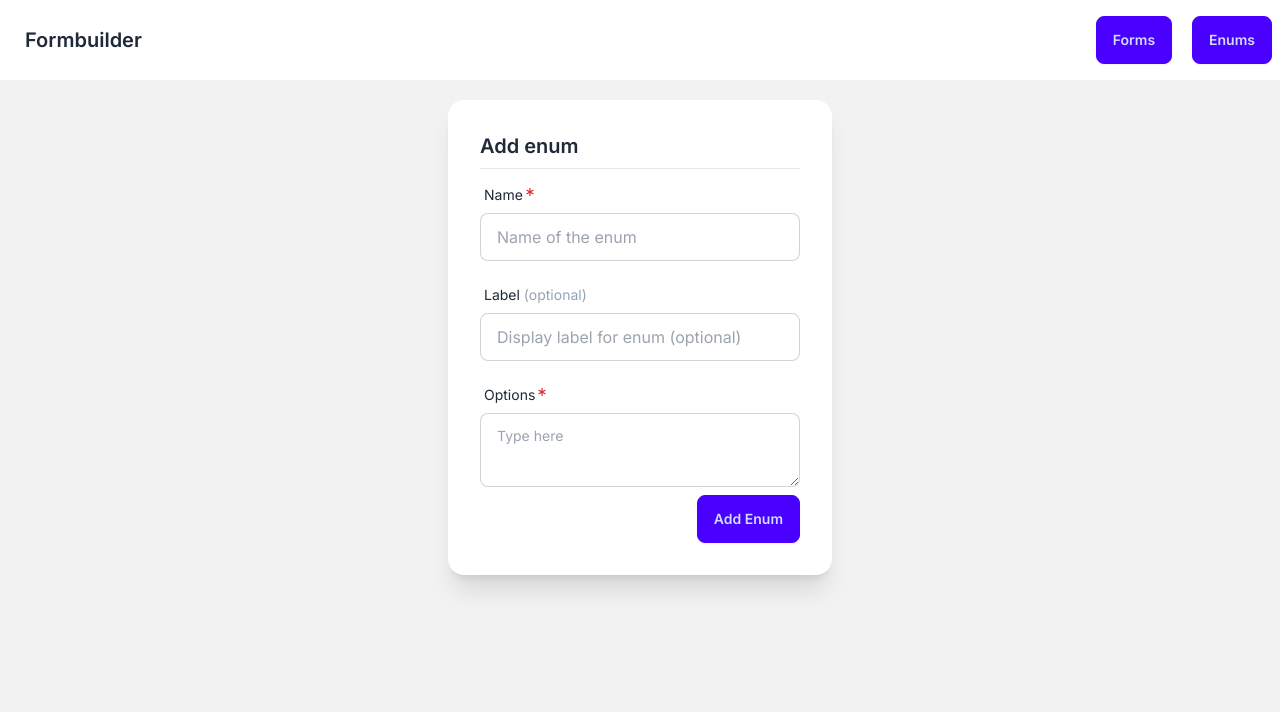
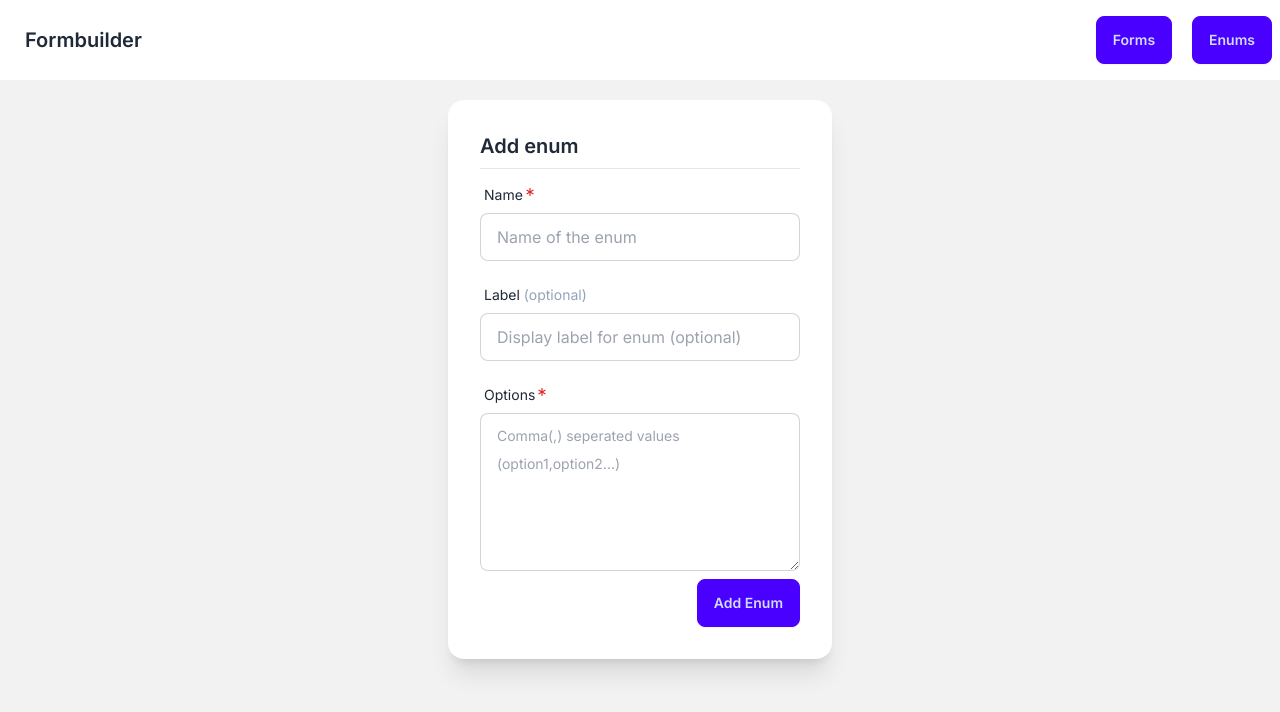
Before and after one commit to prem-jeet/formbuilder, a Next.js app: page /enums/new in a window 1280 px wide. Shown: the top 712 px of the page. Built offline with nearby package versions, Linux system fonts and the light colour scheme.

Commit message:
added create enum form

```diff
--- a/app/enums/new/NewEnumForm.tsx
+++ b/app/enums/new/NewEnumForm.tsx
@@ -49,8 +49,9 @@ export const NewEnumForm = () => {
               </span>
             </div>
             <textarea
-              placeholder="Type here"
+              placeholder="Comma(,) seperated values (option1,option2...)"
               className="textarea textarea-bordered w-full max-w-xs"
+              rows={5}
             />
           </label>
         </div>
```
